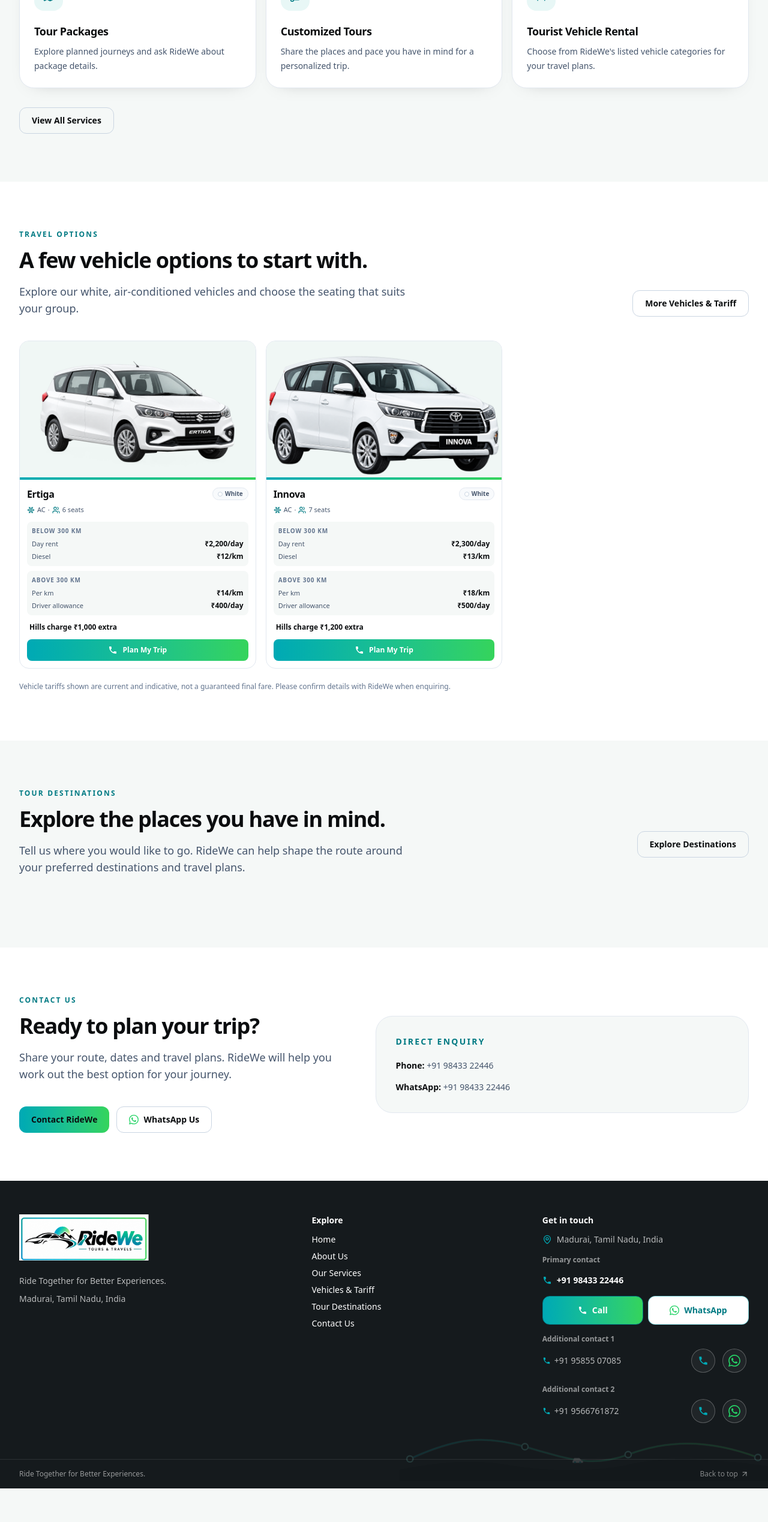
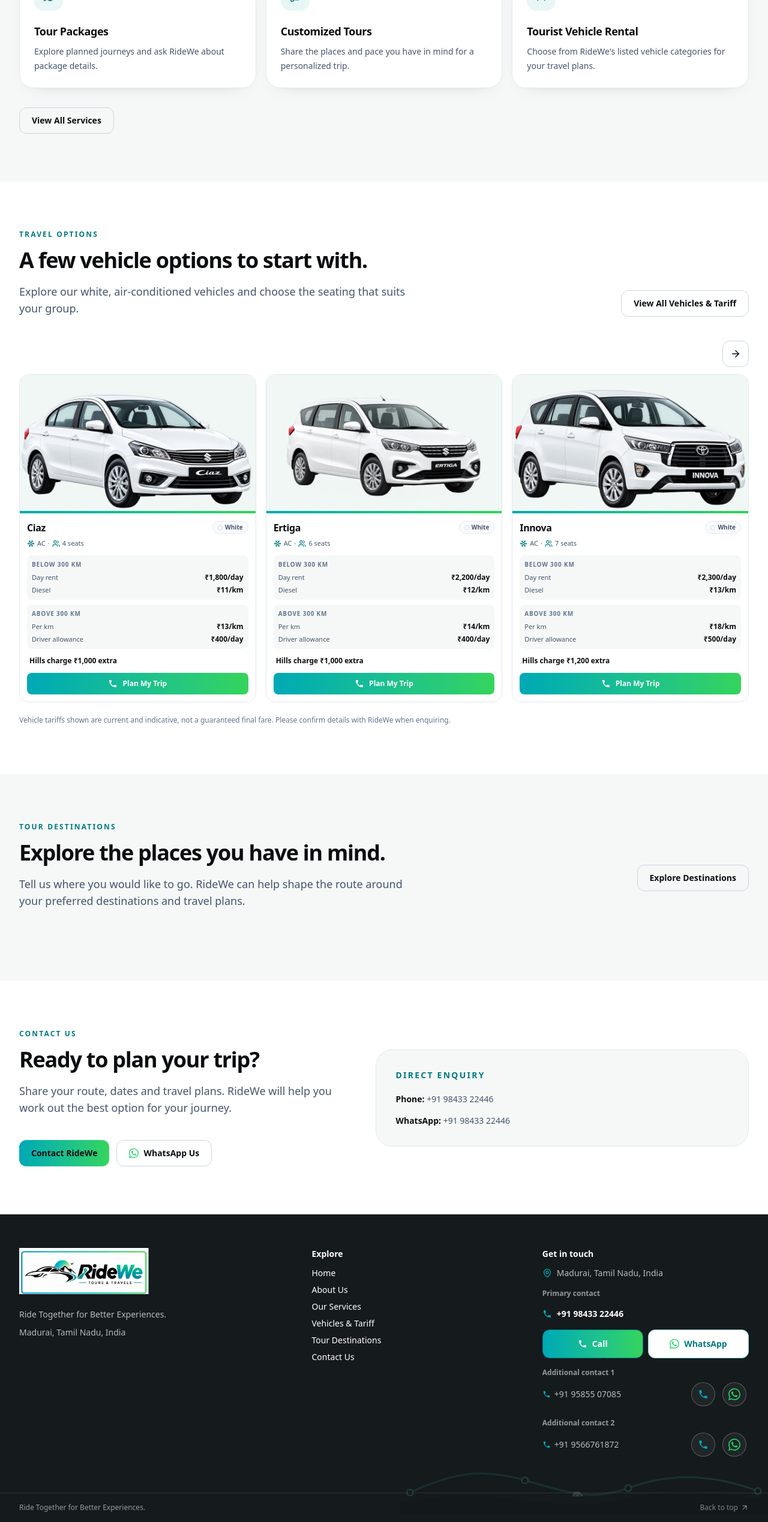
Before and after one commit to nagalakshmi002799-create/ridewe-website, a React (Vite) app: page /#/ in a window 1280 px wide. Shown: the part 2365-4903 px from the top of the page at 60% size. Before the commit the page ends 4847 px from the top, so only its background shows below. Built offline with nearby package versions, Linux system fonts and the light colour scheme.

Commit message:
fix: Navigation issues

```diff
--- a/src/components/home/VehiclesSection.jsx
+++ b/src/components/home/VehiclesSection.jsx
@@ -1,3 +1,6 @@
+import { useRef, useState } from "react";
+import { ArrowLeft, ArrowRight } from "lucide-react";
+import { useReducedMotion } from "motion/react";
 import { Link } from "react-router-dom";
 import { vehicles } from "../../data/vehicles.js";
 import { Button } from "../ui/button.jsx";
@@ -7,12 +10,77 @@
 import { SectionIntro } from "./SectionIntro.jsx";
 import { VehicleCard } from "./VehicleCard.jsx";
 
+function VehiclePreviewRail({ vehicles: previewVehicles }) {
+  const railRef = useRef(null);
+  const reduceMotion = useReducedMotion();
+  const [atStart, setAtStart] = useState(true);
+  const [atEnd, setAtEnd] = useState(previewVehicles.length <= 1);
+
+  function updatePosition() {
+    const rail = railRef.current;
+    if (!rail) return;
+
+    setAtStart(rail.scrollLeft <= 1);
+    setAtEnd(rail.scrollLeft + rail.clientWidth >= rail.scrollWidth - 1);
+  }
+
+  function scrollPage(direction) {
+    const rail = railRef.current;
+    if (!rail) return;
+
+    rail.scrollBy({
+      left: rail.clientWidth * direction,
+      behavior: reduceMotion ? "auto" : "smooth",
+    });
+  }
+
+  return (
+    <div>
+      <div className="mb-3 flex justify-end gap-2">
+        {!atStart ? (
+          <Button
+            aria-label="Previous vehicles"
+            className="shrink-0"
+            onClick={() => scrollPage(-1)}
+            size="icon"
+            variant="outline"
+          >
+            <ArrowLeft aria-hidden="true" size={18} />
+          </Button>
+        ) : null}
+        <Button
+          aria-label="Show more vehicles"
+          className="shrink-0"
+          disabled={atEnd}
+          onClick={() => scrollPage(1)}
+          size="icon"
+          variant="outline"
+        >
+          <ArrowRight aria-hidden="true" size={18} />
+        </Button>
+      </div>
+      <div
+        aria-label="Vehicle preview"
+        className="flex snap-x snap-mandatory gap-4 overflow-x-auto [scrollbar-width:none] [&::-webkit-scrollbar]:hidden"
+        onScroll={updatePosition}
+        ref={railRef}
+        role="region"
+      >
+        {previewVehicles.map((vehicle) => (
+          <div
+            className="w-full shrink-0 snap-start sm:basis-[calc((100%-1rem)/2)] lg:basis-[calc((100%-2rem)/3)]"
+            key={vehicle.id}
+          >
+            <VehicleCard vehicle={vehicle} />
+          </div>
+        ))}
+      </div>
+    </div>
+  );
+}
+
 export function VehiclesSection({ preview = false }) {
-  const featuredVehicleIds = ["ciaz", "ertiga", "innova"];
   const activeVehicles = vehicles.filter((vehicle) => vehicle.active);
-  const visibleVehicles = preview
-    ? activeVehicles.filter((vehicle) => featuredVehicleIds.includes(vehicle.id))
-    : activeVehicles;
 
   return (
     <Section aria-labelledby="vehicles-title" className="bg-white" id={preview ? undefined : "vehicles"}>
@@ -26,7 +94,7 @@
           />
           {preview ? (
             <Button asChild className="mb-8 w-fit sm:mb-10" variant="outline">
-              <Link to="/vehicles-tariff">More Vehicles &amp; Tariff</Link>
+              <Link to="/vehicles-tariff">View All Vehicles &amp; Tariff</Link>
             </Button>
           ) : (
             <WhatsAppButton className="mb-8 w-fit sm:mb-10" variant="outline">
@@ -34,11 +102,15 @@
             </WhatsAppButton>
           )}
         </div>
-        <div className={`grid grid-cols-1 gap-4 sm:grid-cols-2 ${preview ? "lg:grid-cols-3" : "lg:grid-cols-3 xl:grid-cols-5 xl:gap-3"}`}>
-          {visibleVehicles.map((vehicle) => (
-            <VehicleCard key={vehicle.id} vehicle={vehicle} />
-          ))}
-        </div>
+        {preview ? (
+          <VehiclePreviewRail vehicles={activeVehicles} />
+        ) : (
+          <div className="grid grid-cols-1 gap-4 sm:grid-cols-2 lg:grid-cols-3 xl:grid-cols-5 xl:gap-3">
+            {activeVehicles.map((vehicle) => (
+              <VehicleCard key={vehicle.id} vehicle={vehicle} />
+            ))}
+          </div>
+        )}
         <p className="mt-5 text-xs leading-5 text-slate-500">
           Vehicle tariffs shown are current and indicative, not a guaranteed final fare. Please confirm details with RideWe when enquiring.
         </p>
--- a/src/components/layout/PhoneButton.jsx
+++ b/src/components/layout/PhoneButton.jsx
@@ -1,21 +1,24 @@
 import { Button } from "../ui/button.jsx";
 import { primaryContact } from "../../utils/contact.js";
+import { cn } from "../../lib/cn.js";
 
 export function PhoneButton({
   children,
   contact = primaryContact,
+  ariaLabel,
+  iconClassName,
   ...props
 }) {
   return (
     <Button asChild variant="secondary" {...props}>
       <a
-        aria-label={`Call ${contact.name} at ${contact.phone}`}
+        aria-label={ariaLabel ?? `Call ${contact.name} at ${contact.phone}`}
         href={contact.phoneHref}
       >
         <img
           alt=""
           aria-hidden="true"
-          className="size-4"
+          className={cn("size-4", iconClassName)}
           src={`${import.meta.env.BASE_URL}brand/phone-handset.svg`}
         />
         {children ?? contact.phone}
--- a/src/components/layout/SiteFooter.jsx
+++ b/src/components/layout/SiteFooter.jsx
@@ -2,6 +2,7 @@
 import { Link } from "react-router-dom";
 import { homepageNavigation } from "../../data/homepage.js";
 import { primaryContact, secondaryContacts } from "../../utils/contact.js";
+import { scrollToTop } from "../../utils/scroll-to-top.js";
 import { Container } from "./Container.jsx";
 import { PhoneButton } from "./PhoneButton.jsx";
 import { WhatsAppButton } from "./WhatsAppButton.jsx";
@@ -156,12 +157,14 @@
       <div className="border-t border-white/10">
         <Container className="flex flex-col gap-2 py-4 text-xs text-white/55 sm:flex-row sm:items-center sm:justify-between">
           <p>Ride Together for Better Experiences.</p>
-          <Link
+          <button
+            aria-label="Back to top"
             className="inline-flex w-fit items-center gap-1 rounded-sm hover:text-white focus-visible:outline-none focus-visible:ring-2 focus-visible:ring-accent"
-            to="/"
+            onClick={() => scrollToTop({ smooth: true })}
+            type="button"
           >
             Back to top <ArrowUpRight aria-hidden="true" size={14} />
-          </Link>
+          </button>
         </Container>
       </div>
     </footer>
--- a/src/components/layout/SiteLayout.jsx
+++ b/src/components/layout/SiteLayout.jsx
@@ -1,9 +1,11 @@
 import { SiteFooter } from "./SiteFooter.jsx";
 import { SiteHeader } from "./SiteHeader.jsx";
+import { ScrollToTop } from "../navigation/ScrollToTop.jsx";
 
 export function SiteLayout({ children }) {
   return (
     <div className="flex min-h-screen flex-col bg-surface">
+      <ScrollToTop />
       <a
         className="sr-only z-50 rounded-md bg-white p-3 text-brand focus:not-sr-only focus:absolute focus:left-4 focus:top-4"
         href="#main-content"
--- /dev/null
+++ b/src/components/navigation/ScrollToTop.jsx
@@ -0,0 +1,13 @@
+import { useEffect } from "react";
+import { useLocation } from "react-router-dom";
+import { scrollToTop } from "../../utils/scroll-to-top.js";
+
+export function ScrollToTop() {
+  const { pathname } = useLocation();
+
+  useEffect(() => {
+    scrollToTop();
+  }, [pathname]);
+
+  return null;
+}
--- a/src/pages/ContactPage.jsx
+++ b/src/pages/ContactPage.jsx
@@ -1,6 +1,5 @@
-import { Link } from "react-router-dom";
-import { Button } from "../components/ui/button.jsx";
 import { Container } from "../components/layout/Container.jsx";
+import { PhoneButton } from "../components/layout/PhoneButton.jsx";
 import { Section } from "../components/layout/Section.jsx";
 import { WhatsAppButton } from "../components/layout/WhatsAppButton.jsx";
 import { primaryContact, secondaryContacts } from "../utils/contact.js";
@@ -20,21 +19,13 @@
           <div className="rounded-2xl border border-slate-200 bg-white p-6">
             <h2 className="text-lg font-bold text-brand">Primary contact</h2>
             <p className="mt-4 text-sm leading-7 text-slate-600">
-              <a className="font-semibold text-brand hover:underline" href={primaryContact.phoneHref}>
+              <a
+                className="font-semibold text-brand hover:underline"
+                href={primaryContact.phoneHref}
+              >
                 {primaryContact.phone}
               </a>
             </p>
-            <div className="mt-4 flex flex-wrap gap-3">
-              <a
-                className="inline-flex items-center rounded-md bg-brand px-4 py-2.5 text-sm font-semibold text-white hover:bg-brand-dark"
-                href={primaryContact.phoneHref}
-              >
-                Call Now
-              </a>
-              <WhatsAppButton className="inline-flex" variant="outline">
-                WhatsApp
-              </WhatsAppButton>
-            </div>
           </div>
 
           <div className="rounded-2xl border border-slate-200 bg-white p-6">
@@ -42,10 +33,18 @@
             <ul className="mt-4 space-y-3 text-sm text-slate-600">
               {secondaryContacts.map((contact) => (
                 <li key={contact.phone} className="flex flex-col gap-1">
-                  <a className="font-semibold text-brand hover:underline" href={contact.phoneHref}>
+                  <a
+                    className="font-semibold text-brand hover:underline"
+                    href={contact.phoneHref}
+                  >
                     {contact.phone}
                   </a>
-                  <a className="text-xs text-slate-500 hover:underline" href={contact.whatsappHref} rel="noopener noreferrer" target="_blank">
+                  <a
+                    className="text-xs text-slate-500 hover:underline"
+                    href={contact.whatsappHref}
+                    rel="noopener noreferrer"
+                    target="_blank"
+                  >
                     WhatsApp {contact.phone}
                   </a>
                 </li>
@@ -62,12 +61,18 @@
             next step.
           </p>
           <div className="mt-6 flex flex-wrap gap-3">
-            <Button asChild>
-              <Link to="/services">See our services</Link>
-            </Button>
-            <Button asChild variant="outline">
-              <Link to="/vehicles-tariff">View vehicles &amp; tariff</Link>
-            </Button>
+            <PhoneButton
+              ariaLabel={`Call ${primaryContact.name} at ${primaryContact.phone}`}
+              className="h-10 min-h-10 rounded-md bg-gradient-to-r from-accent to-[#35D45B] px-4 py-2.5 text-sm text-white hover:brightness-95 hover:text-white"
+              iconClassName="brightness-0 invert"
+              style={{ color: "#fff" }}
+              variant="primary"
+            >
+              Call Now
+            </PhoneButton>
+            <WhatsAppButton className="inline-flex" variant="outline">
+              WhatsApp
+            </WhatsAppButton>
           </div>
         </div>
       </Container>
--- /dev/null
+++ b/src/utils/scroll-to-top.js
@@ -0,0 +1,11 @@
+export function scrollToTop({ smooth = false } = {}) {
+  const reducedMotion = window.matchMedia(
+    "(prefers-reduced-motion: reduce)",
+  ).matches;
+
+  window.scrollTo({
+    top: 0,
+    left: 0,
+    behavior: smooth && !reducedMotion ? "smooth" : "auto",
+  });
+}
```
